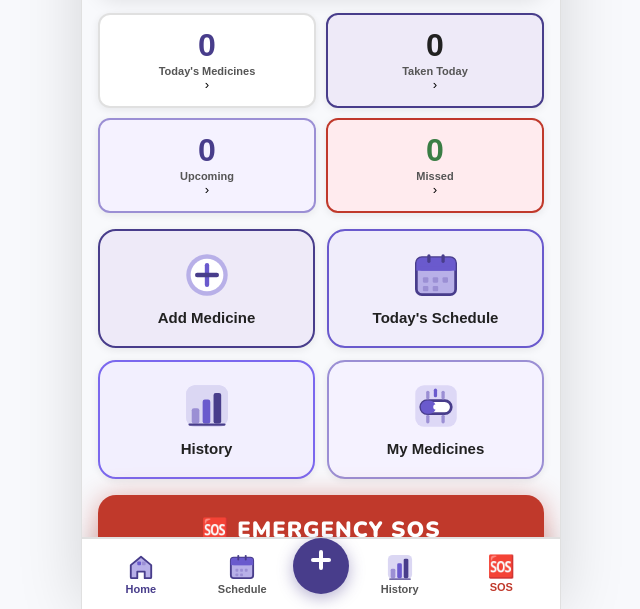
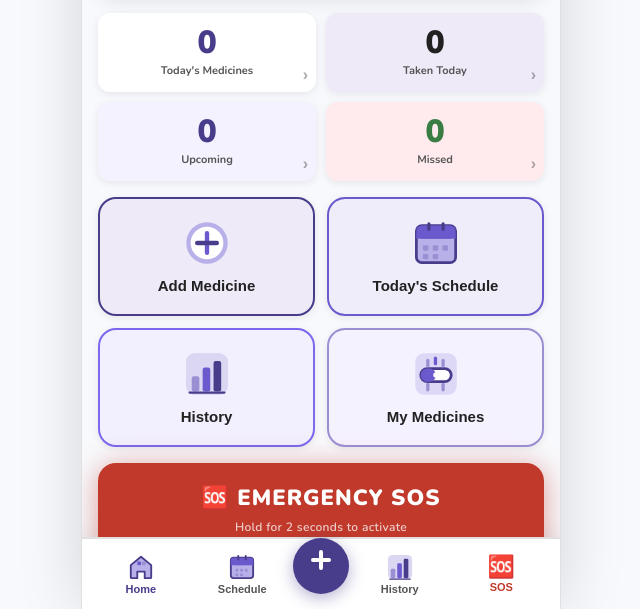
Before and after one commit to aashishsainik3011/medcare-app, a plain HTML site: page index.html in a window 1280 px wide. Shown: the part 191-800 px from the top of the page, without its empty margins (319-959 px from the left). Drawn offline with nearby package versions, Linux system fonts and the light colour scheme.

Commit message:
Update style.css

```diff
--- a/css/style.css
+++ b/css/style.css
@@ -1579,3 +1579,27 @@
   flex-shrink: 0;
   border: 2px solid currentColor;
 }
+
+/* Clickable stat cards */
+.stat-card--clickable {
+  cursor: pointer;
+  border: none;
+  font-family: 'Nunito', sans-serif;
+  text-align: center;
+  position: relative;
+  transition: transform 0.15s ease, box-shadow 0.15s ease;
+  width: 100%;
+}
+.stat-card--clickable:active {
+  transform: scale(0.95);
+  box-shadow: var(--shadow);
+}
+.stat-arrow {
+  position: absolute;
+  bottom: 6px;
+  right: 8px;
+  font-size: 16px;
+  font-weight: 900;
+  color: var(--text-secondary);
+  opacity: 0.5;
+}
```
